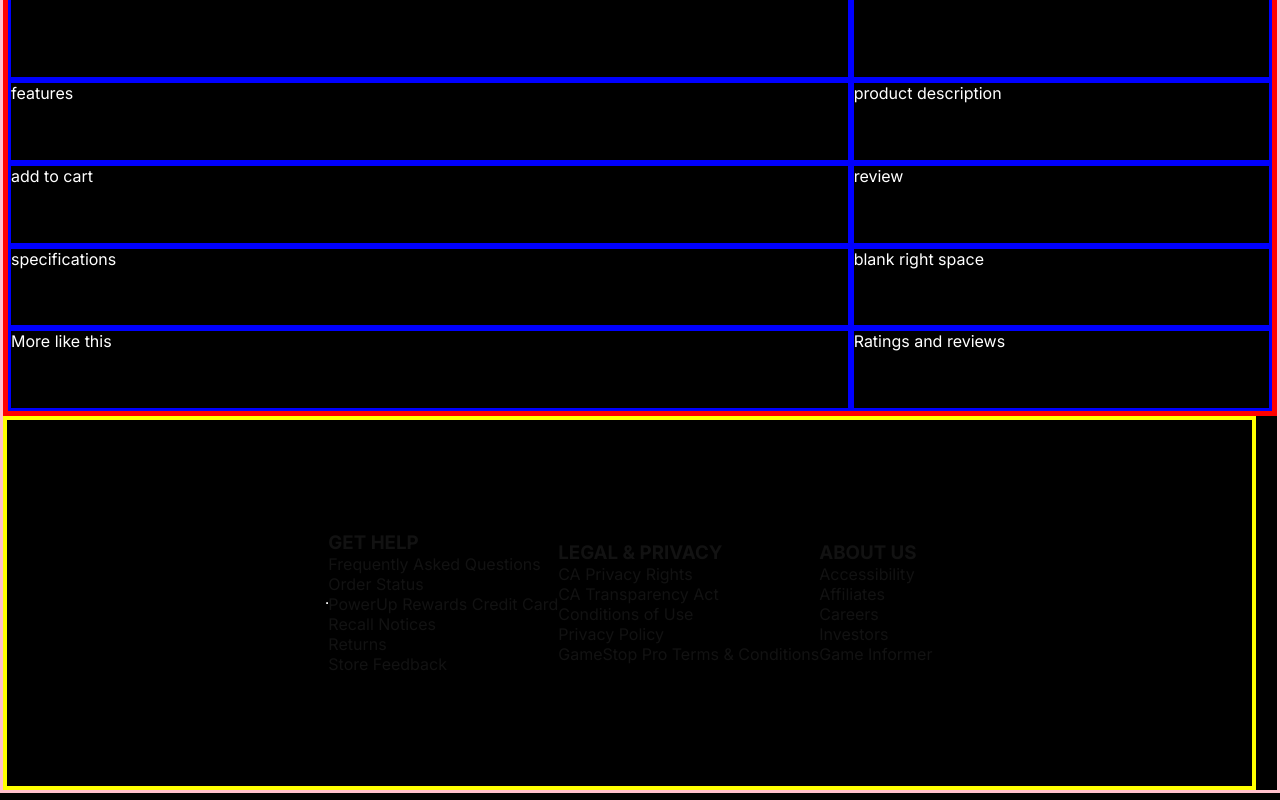
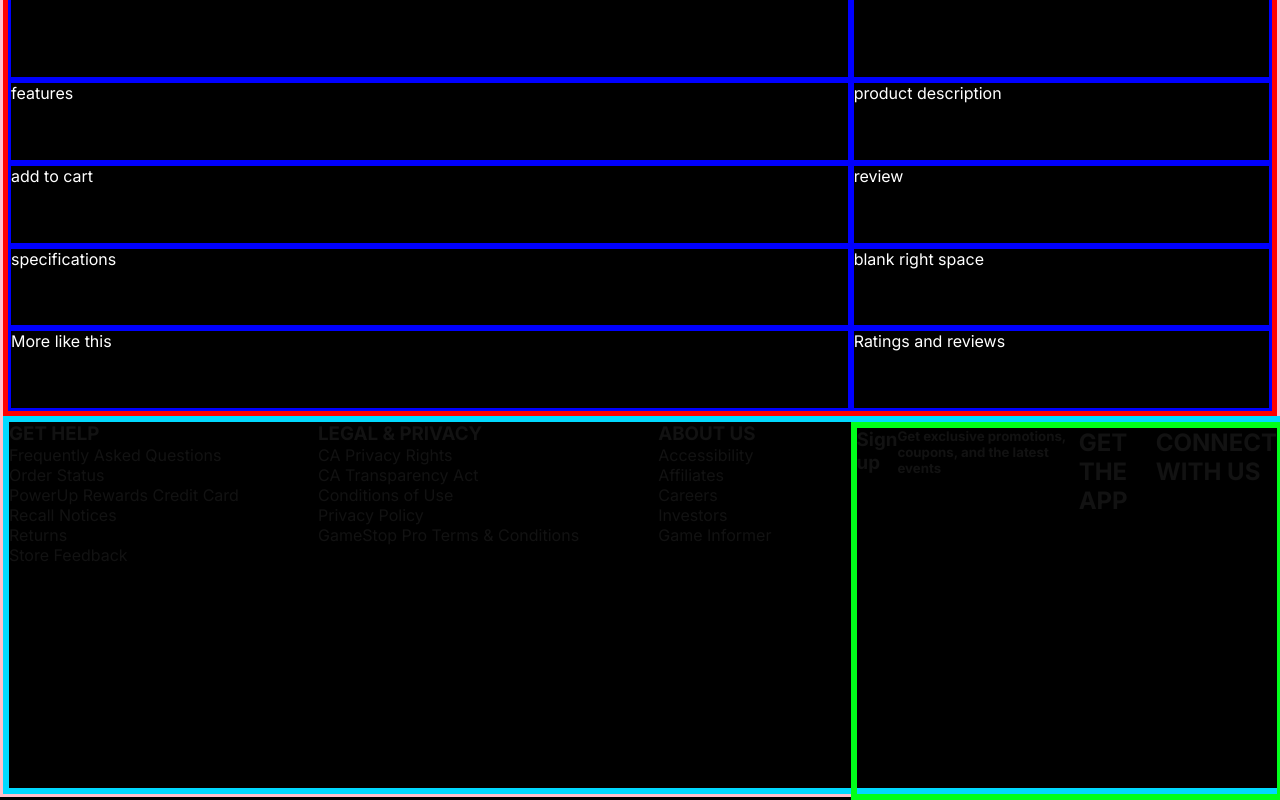
Before and after one commit to JesthenB/gamestop--app, a Next.js app in the folder gamestop--app/: page / in a window 1280 px wide. Shown: the part 668-1468 px from the top of the page. Built offline with nearby package versions, Linux system fonts and the light colour scheme.

Commit message:
created container for the lists and the sign up entry in the footer

```diff
--- a/gamestop--app/src/app/components/footer.js
+++ b/gamestop--app/src/app/components/footer.js
@@ -3,8 +3,8 @@ import '../styles/footer.css'
 
 function Footer (){
     return (
-        <div className="footer-container">
-        <hr/>
+        <div>
+        <div className="list-container">
         <div>
         <h3>GET HELP</h3>
         <ul>
@@ -36,7 +36,15 @@ function Footer (){
             <li><a href="#">Game Informer</a></li>
         </ul>
     </div>
+    <div className="sign-up-item">
+<h3>Sign up</h3>
+<h5>Get exclusive promotions, coupons, and the latest events</h5>
+<h2>GET THE APP</h2>
+<h2>CONNECT WITH US</h2>
+</div>
         </div>
+
+    </div>
     )
 }
 
--- a/gamestop--app/src/app/styles/footer.css
+++ b/gamestop--app/src/app/styles/footer.css
@@ -1,13 +1,22 @@
-.footer-container{
+.list-container{
     display: flex;
-    border: 4px;
+    border: 6px;
     border-style: solid;
-    border-color: yellow;
-    width: 1244.8px;
+    border-color: rgb(0, 217, 255);
     height: 365.55px;
+    width: 100%;
     color: #121212;
-    align-items: center;
-    justify-content: center;
+    justify-content: space-between;
+}
+
+.sign-up-item{
+display: flex;
+height: 365.55px;
+width: 33%;
+border: 6px;
+border-style: solid;
+border-color: rgb(0, 255, 26);
+margin-left: 0;
 }
 
 li{
--- a/gamestop--app/src/app/styles/header.css
+++ b/gamestop--app/src/app/styles/header.css
@@ -1,10 +1,9 @@
-.headerNavBar{
+.headerNavBar {
     display: flex;
     flex-direction: column;
     justify-content: center;
-    position: sticky 0;
+}
 
-}
 
 .gray-header{
     display: flex;
@@ -30,10 +29,13 @@
 
 }
 
-.white-header{
+.white-header {
     display: flex;
     align-items: center;
     background-color: white;
+    position: sticky;
+    top: 0;
+    z-index: 1;
 }
 
 .menu-icon{
```
